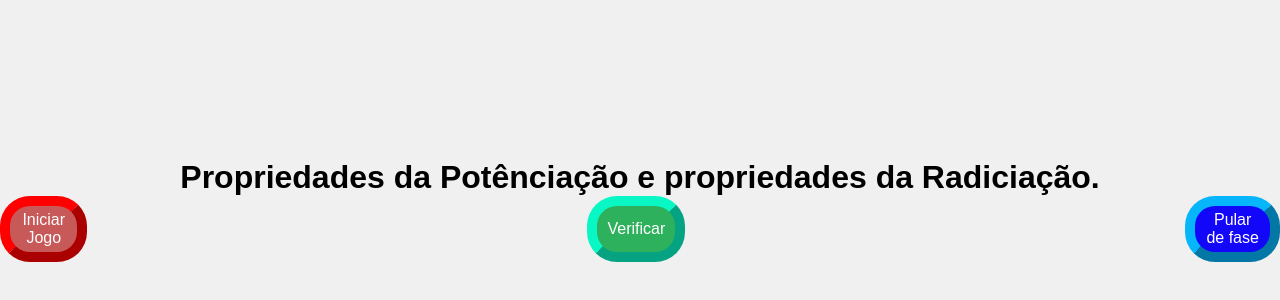
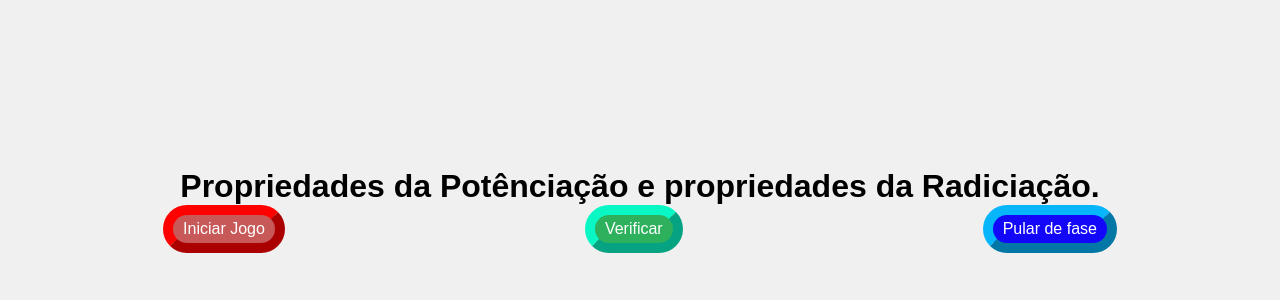
Before and after one commit to Rafael-Silva-Natal/Matematics_MemoryGame, a plain HTML site: page public/Fases/fase1/fase1.html in a window 1280 px wide. Shown: the part 190-490 px from the top of the page. Drawn offline with Linux system fonts and the light colour scheme.

Commit message:
commit botoes

```diff
--- a/public/Fases/fase1/styles1.css
+++ b/public/Fases/fase1/styles1.css
@@ -58,7 +58,7 @@
 
   .buttons-container {
     display: flex;
-    gap: 500px;/*espaçamento entre os botões*/
+    gap: 300px;/*espaçamento entre os botões*/
     margin-top: 0px;
 
 
--- a/public/Fases/fase2/styles2.css
+++ b/public/Fases/fase2/styles2.css
@@ -56,7 +56,7 @@
 
   .buttons-container {
     display: flex;
-    gap: 500px;/*espaçamento entre os botões*/
+    gap: 300px;/*espaçamento entre os botões*/
     margin-top: 0px;
 
   }
--- a/public/Fases/fase3/styles3.css
+++ b/public/Fases/fase3/styles3.css
@@ -55,7 +55,7 @@
 
   .buttons-container {
     display: flex;
-    gap: 500px;/*espaçamento entre os botões*/
+    gap: 300px;/*espaçamento entre os botões*/
     margin-top: 0px;
 
   }
```
